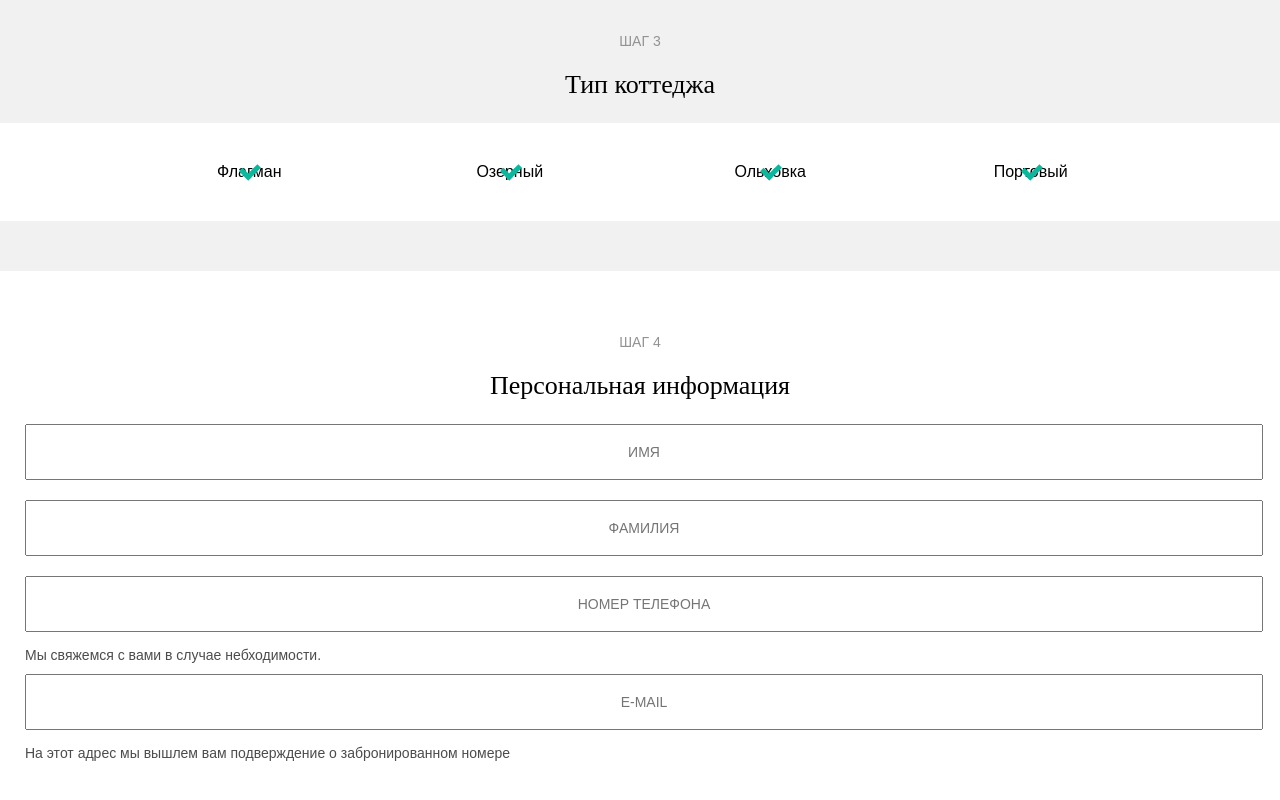
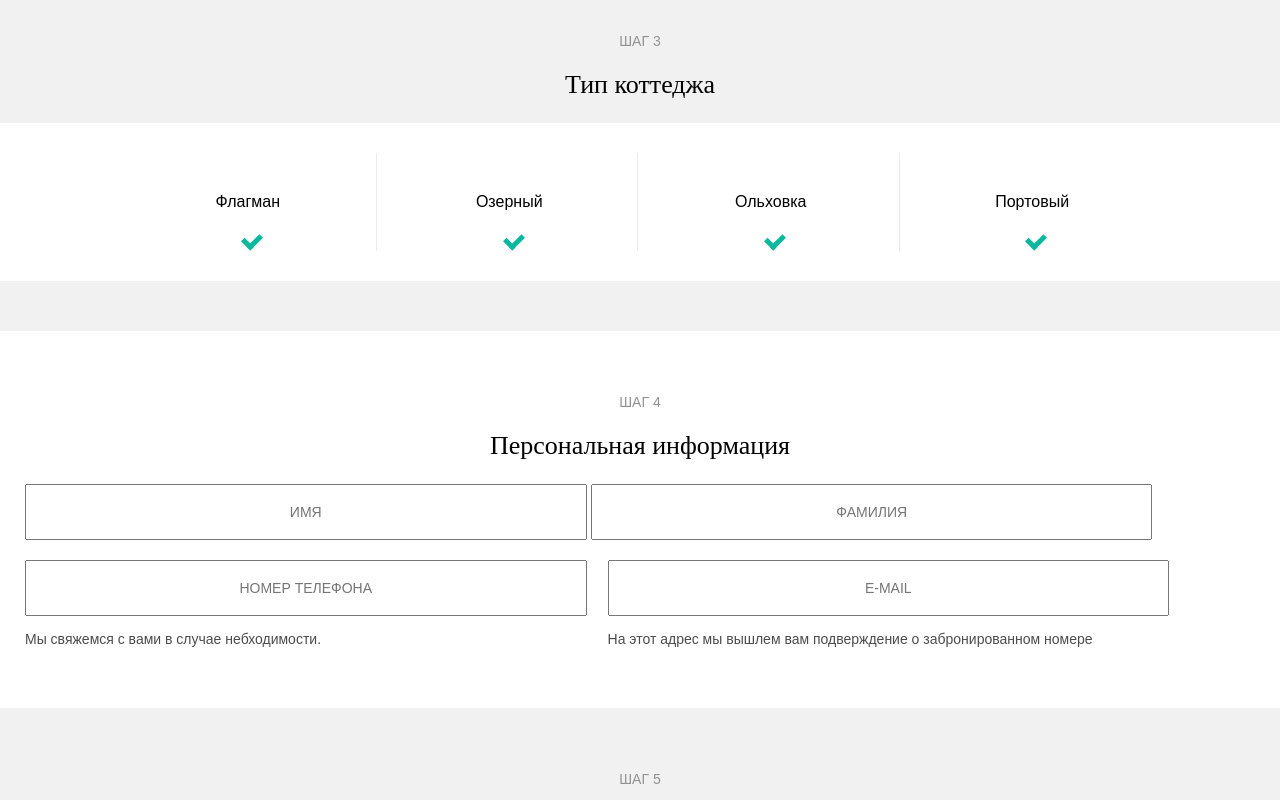
Before and after one commit to irnbru-dev/Green-Valley-WORKING, a website: page src/form.html in a window 1280 px wide. Shown: the part 1200-2000 px from the top of the page. Drawn offline with nearby package versions, Linux system fonts and the light colour scheme; files that its build step writes are made by us from their sources.

Commit message:
Form style

```diff
--- a/gulpfile.js
+++ b/gulpfile.js
@@ -158,7 +158,7 @@ gulp.task('serve', gulp.series('build', function() {
     server: './build',                                           // папка, которая будет «корнем» сервера (путь из константы)
     baseDir: './build',
     port: 3000,                                             // порт, на котором будет работать сервер
-    // startPath: 'build/index.html',                       // файл, который буде открываться в браузере при старте сервера
+    // startPath: 'build/form.html',                       // файл, который буде открываться в браузере при старте сервера
   });
 
   gulp.watch(                                               // следим за HTML
--- a/src/form.html
+++ b/src/form.html
@@ -91,10 +91,22 @@
     <p class="booking-step__step-counter">ШАГ 3</p>
     <h2 class="booking-step__title">Тип коттеджа</h2>
     <div class="booking-form__cottage-type">
-      <label>Флагман<input type="radio" name="cottage-type" value="flagman"></label>
-      <label>Озерный<input type="radio" name="cottage-type" value="ozerny"></label>
-      <label>Ольховка<input type="radio" name="cottage-type" value="olhovka"></label>
-      <label>Портовый<input type="radio" name="cottage-type" value="portovy"></label>
+      <label>
+        <span>Флагман</span>
+        <input type="radio" name="cottage-type" value="flagman">
+      </label>
+      <label>
+        <span>Озерный</span>
+        <input type="radio" name="cottage-type" value="ozerny">
+      </label>
+      <label>
+        <span>Ольховка</span>
+        <input type="radio" name="cottage-type" value="olhovka">
+      </label>
+      <label>
+        <span>Портовый</span>
+        <input type="radio" name="cottage-type" value="portovy">
+      </label>
     </div>
     <div class="booking-form__cottage-type-description-icons">
       <span>Площадь 100м</span>
--- a/src/less/blocks/booking-form.less
+++ b/src/less/blocks/booking-form.less
@@ -94,7 +94,7 @@
       background-repeat: no-repeat;
       margin: 0 auto;
       margin-bottom: 15px;
-      opacity: .4;
+      opacity: 1;
       // transition: .2s opacity;
       width: 80px;
       height: 70px;
@@ -126,25 +126,28 @@
   &__cottage-type label {
     display: block;
     width: 100%;
-    position: relative;
+    // position: relative;
     // border: 1px solid red;
 
     padding: 40px 0;
   }
 
-  &__cottage-type label:before {
+  &__cottage-type span {
+    position: relative;
+
+    &:before {
       position: absolute;
       display: inline-block;
       content: "";
 
       width: 13px;
       height: 8px;
-    left: 120px;
+      left: -35px;
       transform: rotate(-45deg);
 
       border-left: 5px solid @green;
       border-bottom: 5px solid @green;
-
+    }
   }
 
   &__cottage-type input[type=radio] {
@@ -154,7 +157,55 @@
   &__cottage-type-description-icons {
     display: none;
   }
+
+  @media (min-width: 768px) {
+
+    &__cottage-type {
+      padding: 30px 0;
     }
+
+    &__cottage-type label {
+      border-right: 1px solid #ebebeb;
+
+      &:last-child {
+        border-right: none;
+      }
+    }
+
+    &__cottage-type span {
+
+      &:before {
+        display: none;
+      }
+
+      &:after {
+        position: absolute;
+        display: inline-block;
+        content: "";
+
+        width: 13px;
+        height: 8px;
+        left: 43%;
+        top: 40px;
+
+        transform: rotate(-45deg);
+
+        border-left: 5px solid @green;
+        border-bottom: 5px solid @green;
+      }
+
+      @media (min-width: 1200px) {
+
+        &__cottage-type {
+          margin: 0 50px;
+        }
+
+
+      }
+    }
+  }
+}
+
 
 // STEP 4 PERSONAL-INFO
 
@@ -170,29 +221,38 @@
       line-height: 50px;
       text-transform: uppercase;
     }
+
     p {
       font-size: 14px;
       line-height: 18px;
       color: #4c4c4c;
       margin-bottom: 10px;
     }
-  }
 
-  &__personal-info-inner input[type="text"] {
+    input[type="text"] {
       margin-bottom: 20px;
     }
 
-  // &__personal-info-inner label {
-  //   margin-bottom: 20px;
-  //   border: 1px solid red;
-  //   color: red;
-  // }
+    @media (min-width: 768px) {
+
+      input[type="text"] {
+        display: inline-block;
+        width: 45%;
+      }
+
+      label {
+        display: inline-block;
+        width: 45%;
+        margin-right: 2%;
+      }
+    }
+  }
 }
 
 //  STEP 5 PAYMENT
   .booking-form {
 
-    &__paymenr-way-inner {
+    &__payment-way-inner {
       margin: 0 25px;
     }
 
```
Also changed, not shown: build/form.html. Lines whose indentation alone changed are shown as unchanged.
